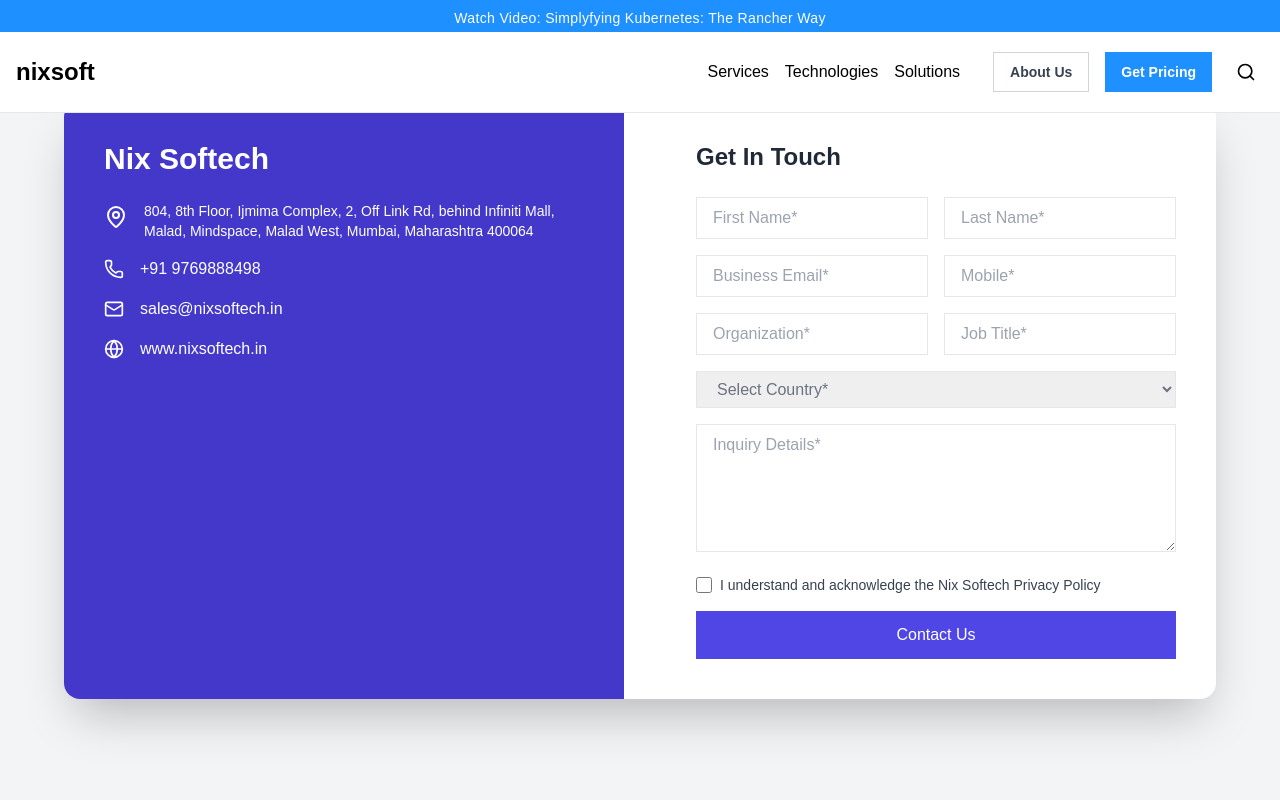
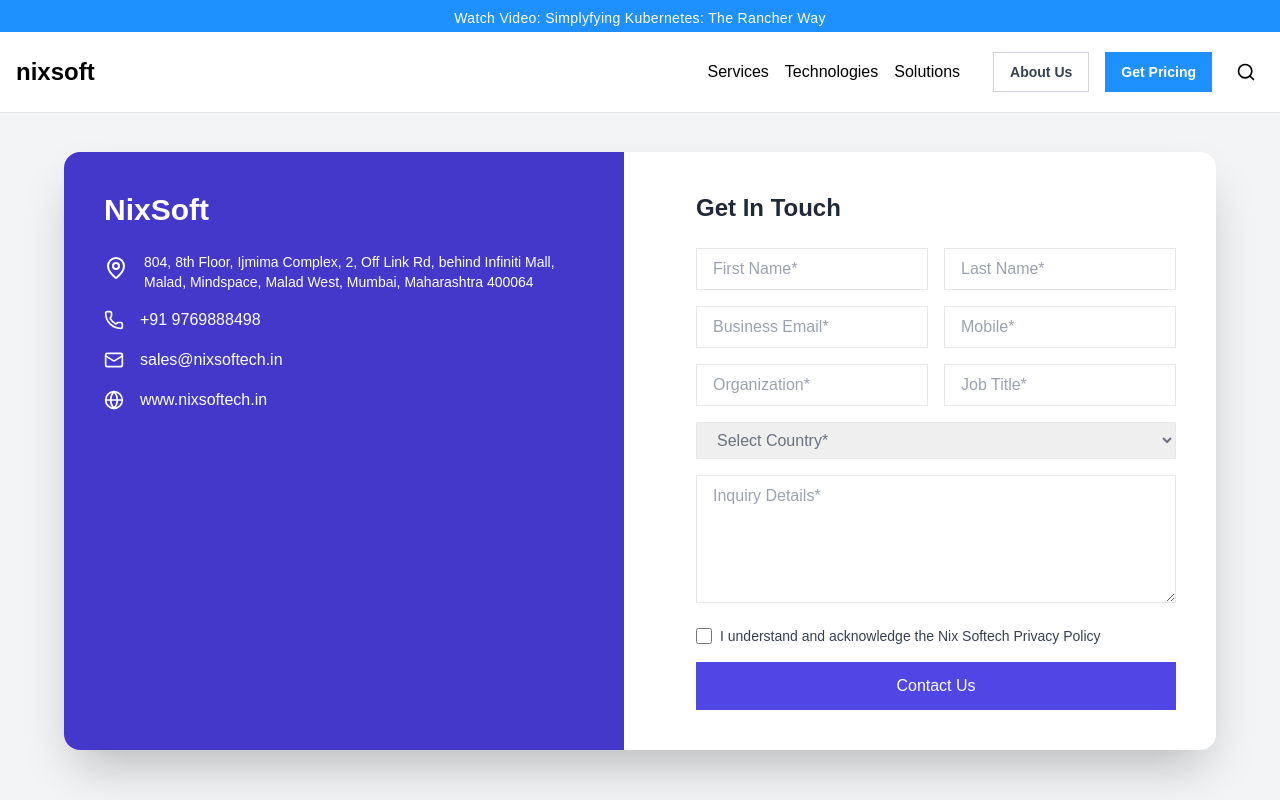
Before and after one commit to AdityaGupta-cyber/nixsoft-landing, a Next.js app: page /contact-us in a window 1280 px wide. Shown: the top 800 px of the page. Built offline with nearby package versions, Linux system fonts and the light colour scheme.

Commit message:
fixed padding

```diff
--- a/app/(root)/contact-us/page.tsx
+++ b/app/(root)/contact-us/page.tsx
@@ -39,13 +39,13 @@
   };
 
   return (
-    <div className="min-h-screen bg-gray-100 flex items-center justify-center px-4 py-12">
+    <div className="min-h-screen pt-[150px] bg-gray-100 flex items-center justify-center px-4 py-12">
       <div className="container mx-auto max-w-6xl">
         <div className="grid md:grid-cols-2 gap-8 bg-white shadow-2xl rounded-2xl overflow-hidden">
           {/* Location Information */}
           <div className="bg-indigo-700 text-white p-10 flex flex-col justify-between">
             <div>
-              <h2 className="text-3xl font-bold mb-6">Nix Softech</h2>
+              <h2 className="text-3xl font-bold mb-6">NixSoft</h2>
               <div className="space-y-4">
                 <div className="flex items-start space-x-4">
                   <MapPin className="w-6 h-6 flex-shrink-0 mt-1" />
```
